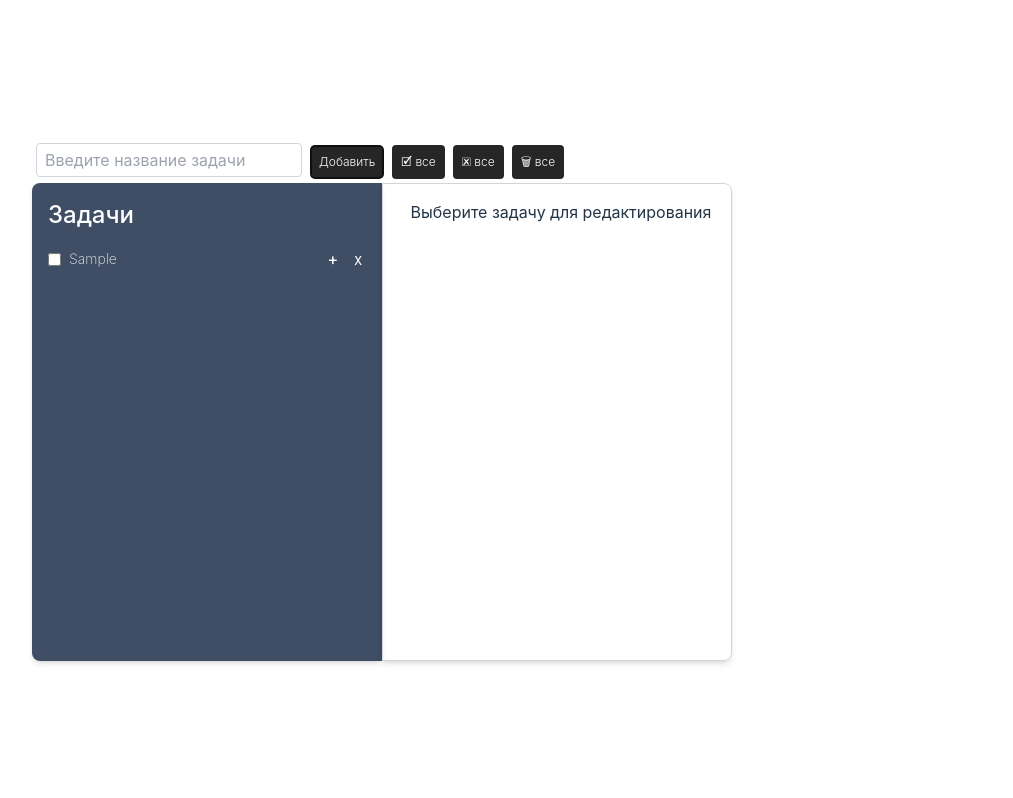
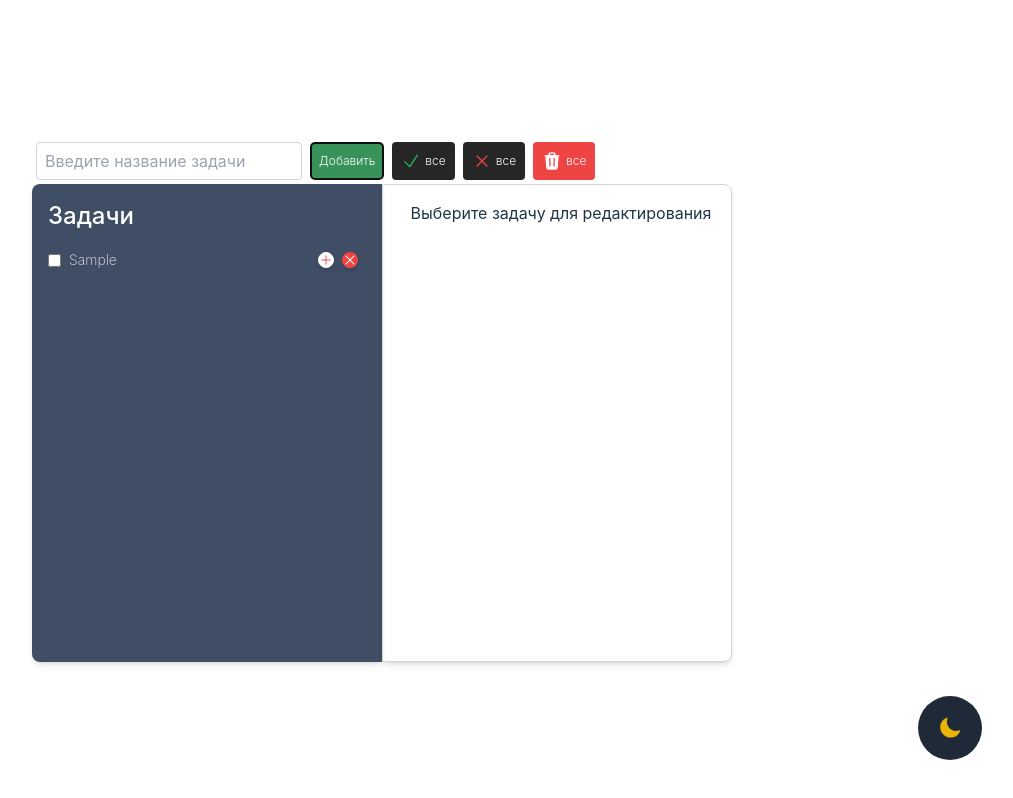
Before and after one commit to stepanpigriteus/apricode, a React (Vite) app in the folder apr/: page / in a window 1280 px wide. Both pictures are taken after typing "Sample" into the empty fields and a click on the button "Добавить". Shown: the whole page, without its empty margins (258-1271 px from the left). Built offline with nearby package versions, Linux system fonts and the light colour scheme.

Commit message:
add theme switcher, some fix in css

```diff
--- a/apr/package.json
+++ b/apr/package.json
@@ -10,6 +10,7 @@
     "preview": "vite preview"
   },
   "dependencies": {
+    "@heroicons/react": "^2.1.5",
     "js-sha3": "^0.9.3",
     "mobx-react-lite": "^4.0.7",
     "react": "^18.3.1",
--- a/apr/src/App.tsx
+++ b/apr/src/App.tsx
@@ -1,6 +1,7 @@
 
 import './App.css'
 import GlobalContainer from './components/container/global_container.tsx/global_container'
+import ThemeSwitcher from './components/theme_switch/theme_switcher'
 
 function App() {
 
@@ -8,6 +9,7 @@ function App() {
   return (
     <>
     <GlobalContainer/>
+    <ThemeSwitcher/>
     </>
   )
 }
--- a/apr/src/components/buttons/task_buttons.tsx
+++ b/apr/src/components/buttons/task_buttons.tsx
@@ -1,7 +1,7 @@
 import { useState } from "react";
 import treeStore from "../../strores/store";
 import { observer } from "mobx-react-lite";
-
+import { CheckIcon, XMarkIcon, TrashIcon } from '@heroicons/react/24/solid';
 
 function TaskButtons() {
     const [taskTitle, setTaskTitle] = useState("");
@@ -14,7 +14,7 @@ function TaskButtons() {
     };
 
     return (
-        <div>
+        <div className="flex">
             <input
                 type="text"
                 className="border border-gray-300 rounded py-1 px-2 m-1"
@@ -24,26 +24,31 @@ function TaskButtons() {
             />
             <button
                 type="button"
-                className="font-light bg-black bg-opacity-85 py-2 px-2 text-xs text-white m-1 rounded hover:bg-black hover:bg-opacity-55"
+                className="font-light bg-green-700 bg-opacity-85 py-2 px-2 text-xs text-white m-1 rounded hover:bg-black hover:bg-opacity-55"
                 onClick={handleAddTask}
             >
                 Добавить
             </button>
             <button
-                className="font-light bg-black bg-opacity-85 py-2 px-2 text-xs text-white m-1 rounded hover:bg-black hover:bg-opacity-55"
+                className="flex items-center justify-center font-light bg-black bg-opacity-85 py-2 px-2 text-xs text-white m-1 rounded hover:bg-black hover:bg-opacity-55"
                 onClick={treeStore.selectAll}
-                >
-                &#128505; все
+            >
+                <CheckIcon className="w-5 h-5 text-green-500 mr-1" />
+                все
             </button>
             <button
-                     onClick={treeStore.deselectAll}
-                 className="font-light bg-black bg-opacity-85 py-2 px-2 text-xs text-white m-1 rounded hover:bg-black hover:bg-opacity-55">
-                &#128503; все
+                className="flex items-center justify-center font-light bg-black bg-opacity-85 py-2 px-2 text-xs text-white m-1 rounded hover:bg-black hover:bg-opacity-55"
+                onClick={treeStore.deselectAll}
+            >
+                < XMarkIcon className="w-5 h-5 text-red-500 mr-1" />
+                все
             </button>
             <button
+                className="flex items-center justify-center font-light bg-red-500 py-2 px-2 text-xs text-white m-1 rounded hover:bg-black hover:bg-opacity-55"
                 onClick={treeStore.removeAllTasks}
-                className="font-light bg-black bg-opacity-85 py-2 px-2 text-xs text-white m-1 rounded hover:bg-black hover:bg-opacity-55">
-                &#128465; все
+            >
+                < TrashIcon className="w-5 h-5 text-white-500 mr-1" />
+                все
             </button>
         </div>
     );
--- a/apr/src/components/task_item/task_item.tsx
+++ b/apr/src/components/task_item/task_item.tsx
@@ -1,6 +1,7 @@
 import { observer } from "mobx-react-lite"
 import { ListItem, Node } from "../../types/types"
 import treeStore from "../../strores/store";
+import {  PlusIcon, ChevronDownIcon, ChevronRightIcon, XMarkIcon } from '@heroicons/react/24/solid';
 
 const TaskItem = observer(({ item, children }: Node<ListItem>) => {
     const handlePortal = (event: React.MouseEvent) => {
@@ -39,24 +40,28 @@ const TaskItem = observer(({ item, children }: Node<ListItem>) => {
                             className="ml-2 bg-transparent p-1 text-white text-[0.7rem] min-h-1 min-w-1 border-0 focus:outline-none"
                             onClick={handleToggleExpand}
                         >
-                            {item.expanded ? '▼' : '►'}
+                             {item.expanded ? (
+                                <ChevronDownIcon className="w-4 h-4 text-white-500" />
+                            ) : (
+                                <ChevronRightIcon className="w-4 h-4 text-white-500" />
+                            )}
                         </button>
                     )}
                 </div>
-                <div>
+                <div className="flex justify-center items-center">
                     <button
                         type="button"
                         className="ml-4 bg-transparent p-1 text-white text-[1rem] min-h-1 min-w-1 border-0 focus:outline-none"
                         onClick={handlePortal}
                     >
-                        +
+                        <PlusIcon className="w-4 h-4 bg-white text-red-500 border border-white rounded-full shadow-md" />
                     </button>
                     <button
                         type="button"
-                        className="ml-2 bg-transparent p-1 text-white text-[0.7rem] min-h-1 min-w-1 border-0 focus:outline-none"
+                        className=" bg-transparent p-1 text-white text-[0.7rem] min-h-1 min-w-1 border-0 focus:outline-none "
                         onClick={handleDelete}
                     >
-                        X
+                      <XMarkIcon className="w-4 h-4 bg-red-500 text-white  mr-1 rounded-full shadow-md" />
                     </button>
                 </div>
             </div>
--- /dev/null
+++ b/apr/src/components/theme_switch/theme_switcher.tsx
@@ -0,0 +1,21 @@
+import { SunIcon, MoonIcon } from '@heroicons/react/24/solid';
+import treeStore from '../../strores/store';
+import { observer } from 'mobx-react-lite';
+
+const ThemeToggleButton = () => {
+    return (
+        <button
+            className={`fixed bottom-10 right-10 w-16 h-16 rounded-full flex items-center justify-center
+                ${treeStore.isDarkTheme ? 'bg-gray-700 text-yellow-400 ' : 'bg-gray-800 text-yellow-500'}`}
+            onClick={() => treeStore.toggleTheme()}
+        >
+            {treeStore.isDarkTheme ? (
+                <SunIcon className="w-8 h-8" />
+            ) : (
+                <MoonIcon className="w-8 h-8" />
+            )}
+        </button>
+    );
+};
+
+export default observer(ThemeToggleButton);
--- a/apr/src/strores/store.ts
+++ b/apr/src/strores/store.ts
@@ -160,7 +160,6 @@ class TreeStore {
 
         const stringifiedData = JSON.stringify(dataToStore);
         const hash = sha3_256.update(stringifiedData).hex();
-        console.log('Хешированные данные (SHA3-256):', hash);
         localStorage.setItem('treeStore', JSON.stringify({ hash, data: stringifiedData }));
     }
 
@@ -175,7 +174,7 @@ class TreeStore {
                     this.rootTree = data.rootTree;
                     this.isDarkTheme = data.isDarkTheme;
                 } else {
-                    console.warn('Хеш данных не совпадает! Данные могут быть повреждены.');
+                    console.warn('Хеш данных не совпадает!');
                 }
             } else {
                 console.warn('Отсутствуют данные для загрузки.');
```
Also changed, not shown: 1 other file (tests, documents, lock files or other folders).
